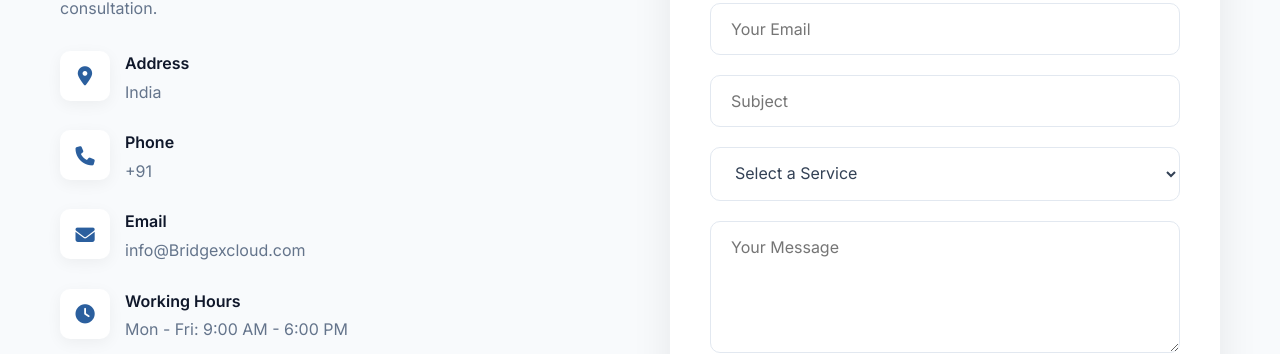
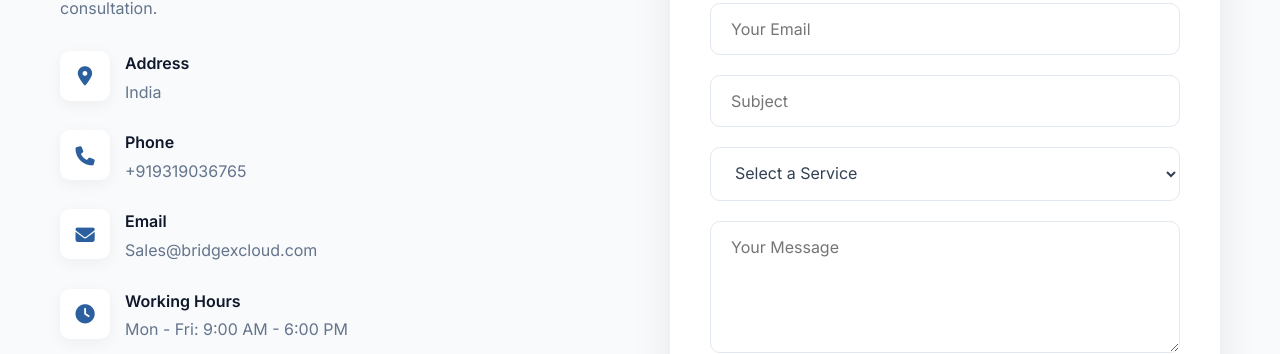
Before and after one commit to salesforceexpert2026/bridgex, a plain HTML site: page index.html in a window 1280 px wide. Shown: the part 3882-4236 px from the top of the page. Drawn offline with Linux system fonts and the light colour scheme.

Commit message:
Update index.html

```diff
--- a/index.html
+++ b/index.html
@@ -241,14 +241,14 @@
                         <i class="fas fa-phone"></i>
                         <div>
                             <h4>Phone</h4>
-                            <p>+91</p>
+                            <p>+919319036765</p>
                         </div>
                     </div>
                     <div class="contact-item">
                         <i class="fas fa-envelope"></i>
                         <div>
                             <h4>Email</h4>
-                            <p>info@Bridgexcloud.com</p>
+                            <p>Sales@bridgexcloud.com</p>
                         </div>
                     </div>
                     <div class="contact-item">
```
